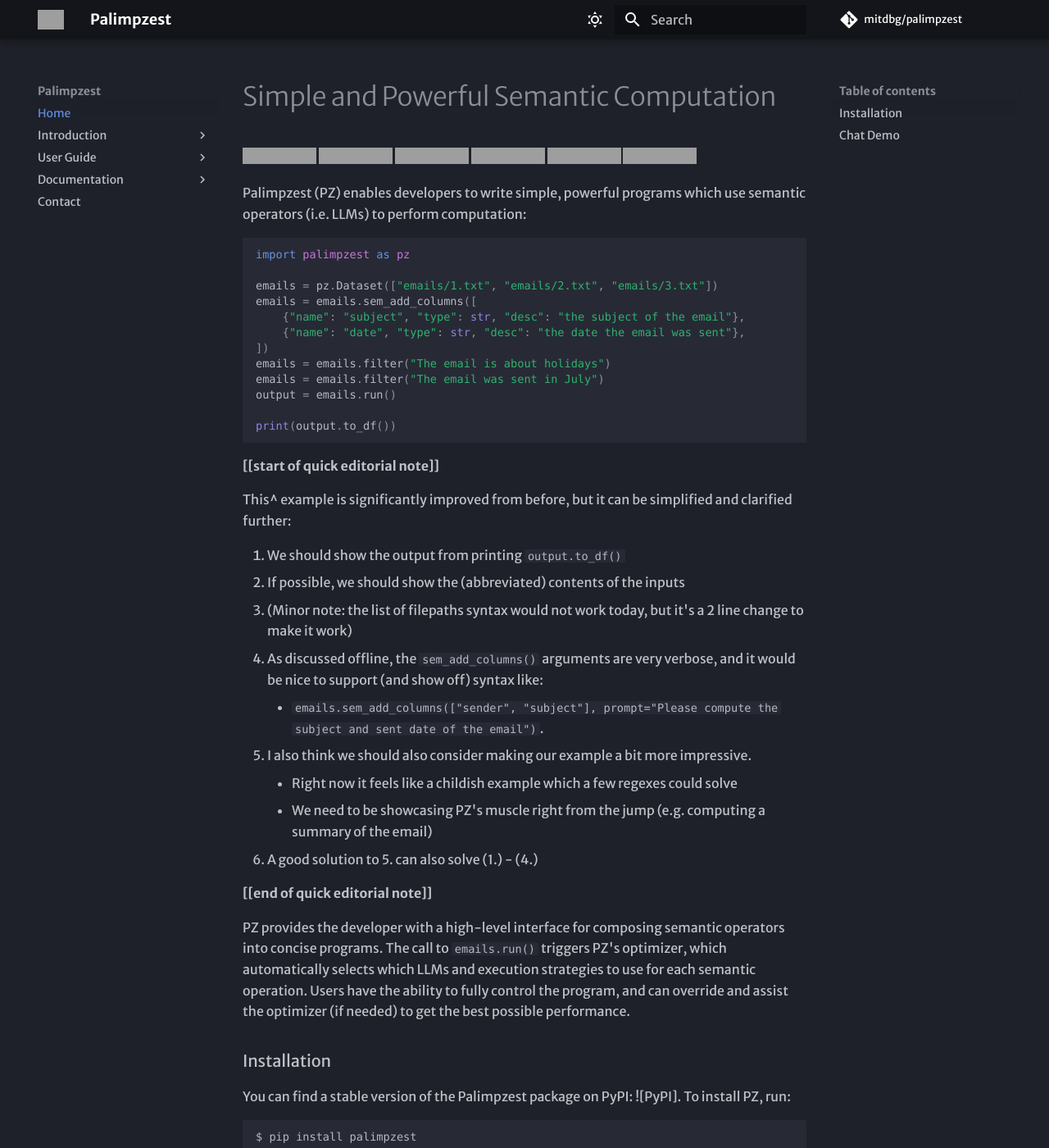
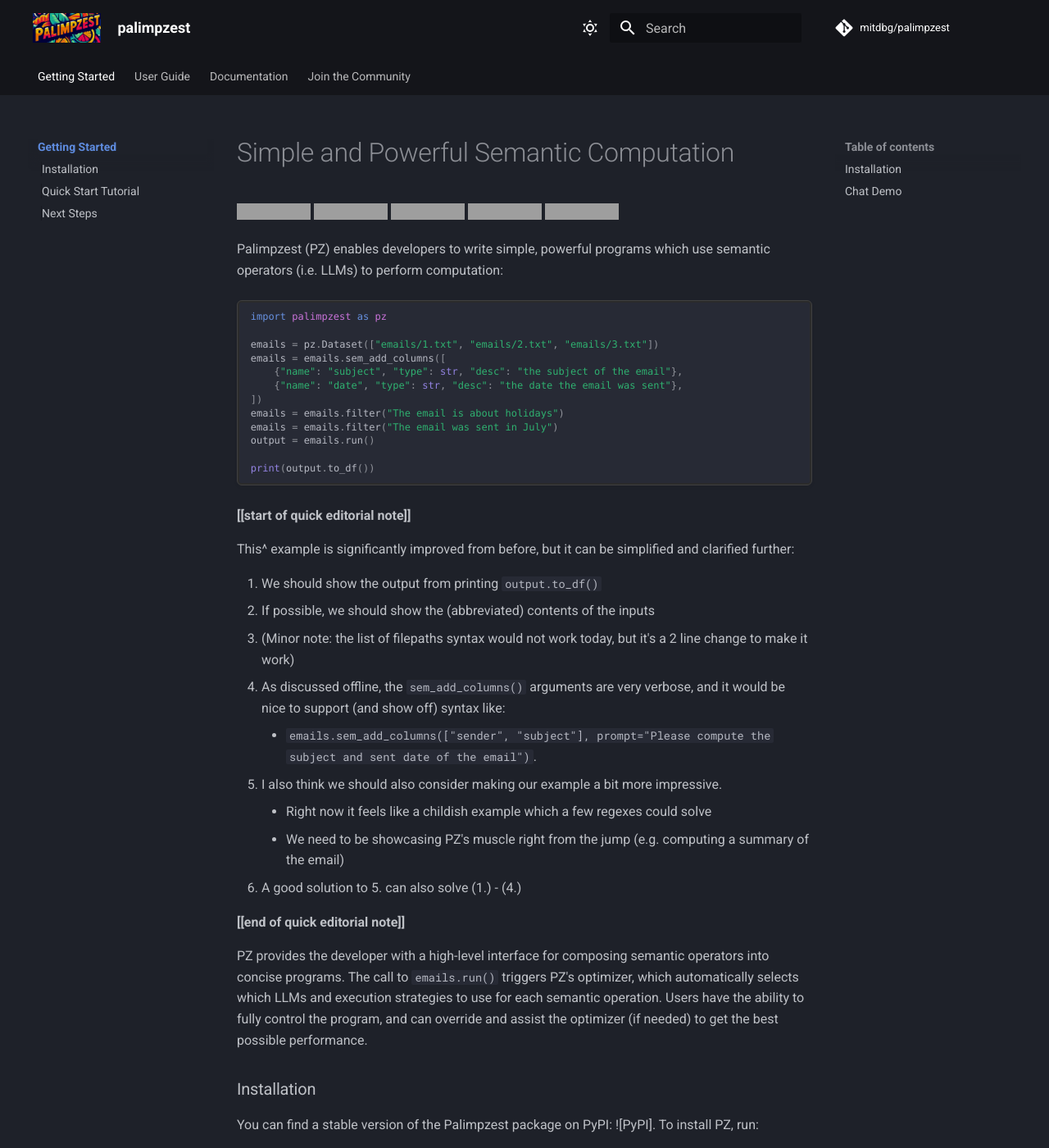
Before and after one commit to mitdbg/palimpzest, an MkDocs documentation site: the page built from docs/docs/index.md, in a window 1280 px wide and 1400 px high. Shown: the whole window at 82% size. Built offline with MkDocs 1.6.1 and Material for MkDocs 9.7.7, drawn with Linux system fonts in a browser that asks for light colours; some web fonts are replaced; comment, search, counter and statistics services are not loaded; grey boxes are pictures that could not be loaded.

Commit message:
style of website looks good

````diff
--- a/docs/docs/index.md
+++ b/docs/docs/index.md
@@ -1,10 +1,16 @@
+---
+hide:
+#   - navigation
+#   - toc
+---
 # Simple and Powerful Semantic Computation
-[![Paper](https://img.shields.io/badge/Paper-arXiv-b31b1b?logo=arxiv)](https://arxiv.org/pdf/2405.14696)
+[![Discord](https://img.shields.io/discord/1245561987480420445?logo=discord)](https://discord.gg/DNUsemgQ)
 [![Colab Demo](https://colab.research.google.com/assets/colab-badge.svg)](https://colab.research.google.com/drive/1zqOxnh_G6eZ8_xax6PvDr-EjMt7hp4R5?usp=sharing)
-[![Video](https://img.shields.io/badge/YouTube-Talk-red?logo=youtube)](https://youtu.be/T8VQfyBiki0?si=eiph57DSEkDNbEIu)
 [![PyPI](https://img.shields.io/pypi/v/palimpzest)](https://pypi.org/project/palimpzest/)
-[![PyPI - Monthly Downloads](https://img.shields.io/pypi/dm/palimpzest)](https://pypi.org/project/palimpzest/)
+[![PyPI - Monthly Downloads](https://img.shields.io/pypi/dm/palimpzest?color=teal)](https://pypi.org/project/palimpzest/)
 [![GitHub](https://img.shields.io/badge/GitHub-Code-blue?logo=github)](https://github.com/mitdbg/palimpzest)
+<!-- [![Paper](https://img.shields.io/badge/Paper-arXiv-b31b1b?logo=arxiv)](https://arxiv.org/pdf/2405.14696) -->
+<!-- [![Video](https://img.shields.io/badge/YouTube-Talk-red?logo=youtube)](https://youtu.be/T8VQfyBiki0?si=eiph57DSEkDNbEIu) -->
 
 Palimpzest (PZ) enables developers to write simple, powerful programs which use semantic operators (i.e. LLMs) to perform computation:
 ```python
--- /dev/null
+++ b/docs/docs/stylesheets/extra.css
@@ -0,0 +1,238 @@
+/* Custom styles for logo */
+.md-logo, .md-logo img {
+    width: auto !important;
+    height: 1.5rem !important;
+    padding: 0 !important;
+    margin: 0 !important;
+}
+
+.md-logo img {
+    object-fit: contain !important;
+}
+
+/* Adjust header to accommodate logo */
+.md-header__inner {
+    padding: 0.5rem !important;
+}
+
+/* Responsive adjustments */
+@media screen and (min-width: 76.25em) {
+    .md-logo {
+        height: 1.8rem !important; /* Reduced from 2.2rem */
+    }
+    .md-logo img {
+        height: 1.8rem !important; /* Reduced from 2.2rem */
+    }
+}
+
+/* Dark mode specific adjustments */
+[data-md-color-scheme="slate"] .md-logo img {
+    filter: brightness(0.9);
+}
+
+/* Default max-width */
+.md-content {
+    max-width: 980px;
+    margin: 0 auto;
+}
+
+
+/* Adjust width when a sidebar or TOC is present */
+@media (min-width: 1700px) {
+    /* Increase width when there's enough space (like on desktop or tablet landscape) */
+    .md-content {
+        min-width: 980px;
+    }
+}
+
+
+/* Justified text for main content */
+/* .md-content__inner p {
+    text-align: justify;
+} */
+
+/* Left-aligned text for grid cards */
+/* .md-content__inner .grid.cards p {
+    text-align: left;
+} */
+
+/* Base styling for the output area */
+/* .jp-Cell-outputWrapper .jp-OutputArea-output pre {
+    max-height: 300px;
+    overflow-y: auto;
+    padding: 10px 15px;
+    border-radius: 5px;
+    font-family: monospace;
+    font-size: 0.9em;
+} */
+
+/* Light mode specific styling */
+:root {
+    --output-bg-light: #fafafa;
+    --output-border-light: #ddd;
+    --output-text-light: #333;
+}
+
+body[data-md-color-scheme="default"] .jp-Cell-outputWrapper .jp-OutputArea-output pre {
+    background-color: var(--output-bg-light);
+    border: 1px solid var(--output-border-light);
+    color: var(--output-text-light);
+    box-shadow: 0px 1px 4px rgba(0, 0, 0, 0.1);
+}
+
+/* Dark mode specific styling */
+:root {
+    --output-bg-dark: #2e2e2e;
+    --output-border-dark: #555;
+    --output-text-dark: #e0e0e0;
+}
+
+body[data-md-color-scheme="slate"] .jp-Cell-outputWrapper .jp-OutputArea-output pre {
+    background-color: var(--output-bg-dark);
+    border: 1px solid var(--output-border-dark);
+    color: var(--output-text-dark);
+    box-shadow: 0px 1px 4px rgba(255, 255, 255, 0.1);
+}
+
+
+
+/* Set a fixed width for the sidebar */
+.md-sidebar {
+    width: 235px;
+}
+
+/* Adjust search bar position */
+/* .md-search {
+    margin-left: auto;
+    padding-right: 0;
+} */
+
+/* If you need to adjust the width of the search bar */
+/* .md-search__inner {
+    width: 13rem;
+} */
+
+/* Adjust repository button position and alignment */
+/* .md-header__source {
+    margin-left: 1rem;
+    margin-right: 0;
+    text-align: right;  // Keep right alignment for container
+    width: auto;   // Allow container to shrink to content
+} */
+
+/* .md-header__source .md-source {
+    justify-content: flex-start;  // Change to flex-start to align text to left
+    width: auto;  // Allow element to shrink to content
+    min-width: 0;  // Remove minimum width constraint
+} */
+
+/* .md-header__source .md-source__icon {
+    order: 2;  // Keep icon on the right
+    margin-left: 0.5rem;
+    margin-right: 0;
+} */
+
+/* .md-header__source .md-source__repository {
+    order: 1;  // Keep text on the left
+    text-align: left;  // Ensure text is left-aligned
+    width: auto;  // Allow text container to shrink
+} */
+
+/* h2.doc-heading {
+    font-size: 1rem;
+    font-weight: 700;
+} */
+
+/* Add more spacing between API sections */
+/* .doc-heading {
+    margin-top: 1em;
+    border-top: 1px solid var(--md-default-fg-color--lightest);
+    font-size: 0.85rem;
+} */
+
+/* Make method names more prominent */
+/* .doc-method, .doc-function {
+    background-color: var(--md-code-bg-color);
+    padding: 0.1em;
+    margin: 0.5em 0;
+    border-radius: 4px;
+} */
+
+/* Make class documentation stand out */
+/* .doc-class {
+    padding: 1em;
+    margin: 1em 0;
+    border-left: 4px solid var(--md-primary-fg-color);
+    background-color: var(--md-code-bg-color);
+} */
+
+/* Style for type labels */
+/* .doc-label {
+    font-size: 0.8em;
+    padding: 0.2em 0.6em;
+    border-radius: 4px;
+    background-color: var(--md-code-bg-color);
+    display: inline-block;
+    margin: 0.2em 0;
+    font-weight: 400;
+    text-transform: none;  // Prevent uppercase transformation
+    color: var(--md-code-fg-color);
+} */
+
+/* Add indentation and visual cues for nested navigation items */
+.md-nav__item .md-nav__item {
+    padding-left: 0.3rem;
+    border-left: 1px solid var(--md-primary-fg-color--light);
+    margin-left: 0.2rem;
+}
+
+/* Add some spacing between items */
+/* .md-nav__item {
+    margin: 0.3em 0;  // Reduced from 0.4em
+} */
+
+/* Optional: add hover effect */
+/* .md-nav__item .md-nav__item:hover {
+    border-left-color: var(--md-primary-fg-color);
+} */
+
+
+/* Enhance code examples in documentation */
+.highlight {
+    background-color: #f8f9fa;
+    border: 1px solid #e9ecef;
+    border-radius: 6px;
+    margin: 1.5em 0;
+    padding: 0.1em;
+    box-shadow: 0 2px 4px rgba(0, 0, 0, 0.05);
+}
+
+/* Dark mode adjustments */
+[data-md-color-scheme="slate"] .highlight {
+    background-color: #2b2b2b;
+    border-color: #404040;
+}
+
+/* Add subtle left border for visual interest */
+.highlight pre {
+    margin: 0;
+}
+
+/* Ensure code is readable */
+.highlight code {
+    font-family: "SFMono-Regular", Consolas, "Liberation Mono", Menlo, monospace;
+    font-size: 0.75em;
+}
+
+.highlight .linenos {
+    font-size: 0.75em;
+}
+
+/* Copy button styling */
+.highlight .md-clipboard {
+    color: var(--md-default-fg-color--lighter);
+}
+
+.highlight .md-clipboard:hover {
+    color: var(--md-accent-fg-color);
+}
--- a/docs/mkdocs.yml
+++ b/docs/mkdocs.yml
@@ -1,19 +1,21 @@
-site_name: Palimpzest
+site_name: palimpzest
 site_url: https://palimpzest.org
 repo_url: https://github.com/mitdbg/palimpzest
 repo_name: mitdbg/palimpzest
 
 nav:
-  - Home: index.md
-  - Introduction:
+  - Getting Started:
+    - Overview: index.md
     - Installation: intro/installation.md
-    - Getting Started: intro/getting-started.md
+    - Quick Start Tutorial: intro/getting-started.md
     - Next Steps: intro/next-steps.md
+
   - User Guide:
-    - User Guide Overview: user-guide/overview.md
+    - user-guide/overview.md
     - How to Read Your Own Data: user-guide/datareaders.md
     - PZ Operator Overview: user-guide/operators.md
     - Getting Started with Optimization: user-guide/optimization.md
+
   - Documentation:
     - DataReader: api/datareader.md
     - Dataset: api/dataset.md
@@ -25,19 +27,40 @@ nav:
       - Retrieve: api/operators/retrieve.md
       - Scan: api/operators/scan.md
     - Optimizer: api/optimizer.md
-  - Contact: contact.md
+
+  - Join the Community: community.md
+
+extra:
+  analytics:
+    provider: google
+    property: G-ZW0TNQXT8Y
+  # version:
+  #   provider: mike
+
+extra_css:
+  - stylesheets/extra.css
+
+plugins:
+  - search
+  - social
+  - mkdocstrings
 
 theme:
   name: material
   font:
-    text: Merriweather Sans
-    code: Red Hat Mono
-  # logo: logos/palimpzest-cropped.png
-  logo: https://palimpzest-workloads.s3.us-east-1.amazonaws.com/palimpzest-cropped.png
-  icon:
-    logo: fontawesome/solid/w
+    text: Roboto
+    code: Roboto Mono
+  logo: logos/palimpzest-cropped.png
+  # logo: https://palimpzest-workloads.s3.us-east-1.amazonaws.com/palimpzest-cropped.png
+  language: en
   features:
     - navigation.footer
+    - navigation.instant
+    - navigation.tabs
+    # - navigation.sections
+    - navigation.top
+    - navigation.indexes
+    - header.autohide
   palette:
     # Dark Mode
     - scheme: slate
@@ -54,6 +77,7 @@ theme:
         name: Light mode
       primary: white
       accent: black
+  # custom_dir: overrides
 
 markdown_extensions:
   - attr_list
--- a/pyproject.toml
+++ b/pyproject.toml
@@ -25,6 +25,8 @@ dependencies = [
     "lxml-html-clean>=0.1.1",
     "mkdocs>=1.6.1",
     "mkdocs-material>=9.6.3",
+    "mkdocs-material[imaging]",
+    "mkdocstrings-python>=1.15.0",
     "modal>=0.62.198",
     "ncls==0.0.68",
     "necessary>=0.3.2",
````
Also changed, not shown: docs/docs/community.md (added, +20 -0 lines), docs/docs/contact.md (deleted, +0 -3 lines), docs/docs/intro/overview.md (added, +1 -0 lines), docs/overrides/main.html (added, +8 -0 lines), README.md, docs/logos/palimpzest-cropped.png (added), 2 other files.
